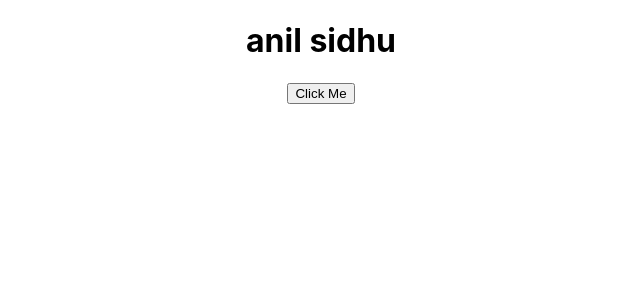
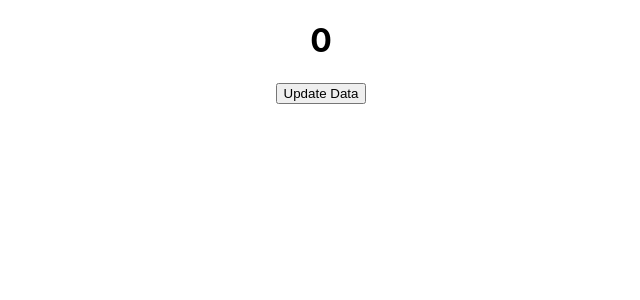
Before and after one commit to NayakVandana/React_js, a React (Create React App) app in the folder blog/: page / in a window 1280 px wide. Shown: the top 300 px of the page, without its empty margins (319-959 px from the left). Built offline with nearby package versions, Linux system fonts and the light colour scheme.

Commit message:
state(hook) with function component

```diff
--- a/blog/src/App.js
+++ b/blog/src/App.js
@@ -1,15 +1,18 @@
+import {useState} from 'react'
 import './App.css';
+
 function App() {
-  let data="anil sidhu";
-  function apple()
+  const [data,setData]=useState(0)
+  function updateData()
   {
-  data="peter";
-    alert(data);
+    setData(data+1)
+
   }
+  console.warn("______");
   return (
     <div className="App">
      <h1>{data}</h1>
-     <button onClick={apple}>Click Me</button>
+     <button onClick={updateData}>Update Data</button>
     </div>
   );
 }
```
